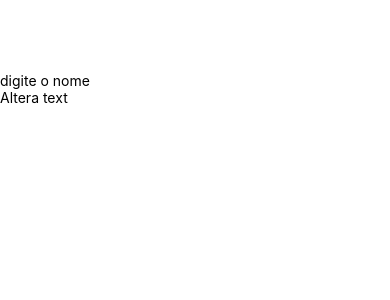
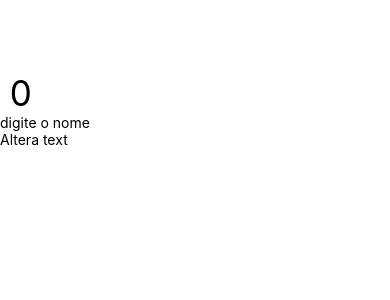
Before and after one commit to KristianKirschner/aprendizado-react-native, a React Native app: screen / in a window 390 px wide. Shown: the top 300 px of the page. Built offline with nearby package versions, Linux system fonts and the light colour scheme.

Commit message:
API useMemo

```diff
--- a/App.js
+++ b/App.js
@@ -1,4 +1,4 @@
-import React, { useState, useEffect } from "react";
+import React, { useState, useEffect, useMemo } from "react";
 import { View, Text, StyleSheet, TouchableOpacity, TextInput} from "react-native"
 import AsyncStorage from "@react-native-async-storage/async-storage";
 
@@ -28,10 +28,19 @@ export default function App () {
       saveStorage();
     }, [nome])
 
+
+    const letrasNome = useMemo(() => {
+      console.log("Mudou a letra")
+      return nome.length
+
+    }, [nome]);
+
+
     return (
       <View style={styles.container} >
 
         <Text style={styles.texto} > {nome} </Text>
+        <Text style={styles.texto} > {letrasNome} </Text>
 
         <TextInput
           value={input}
```
